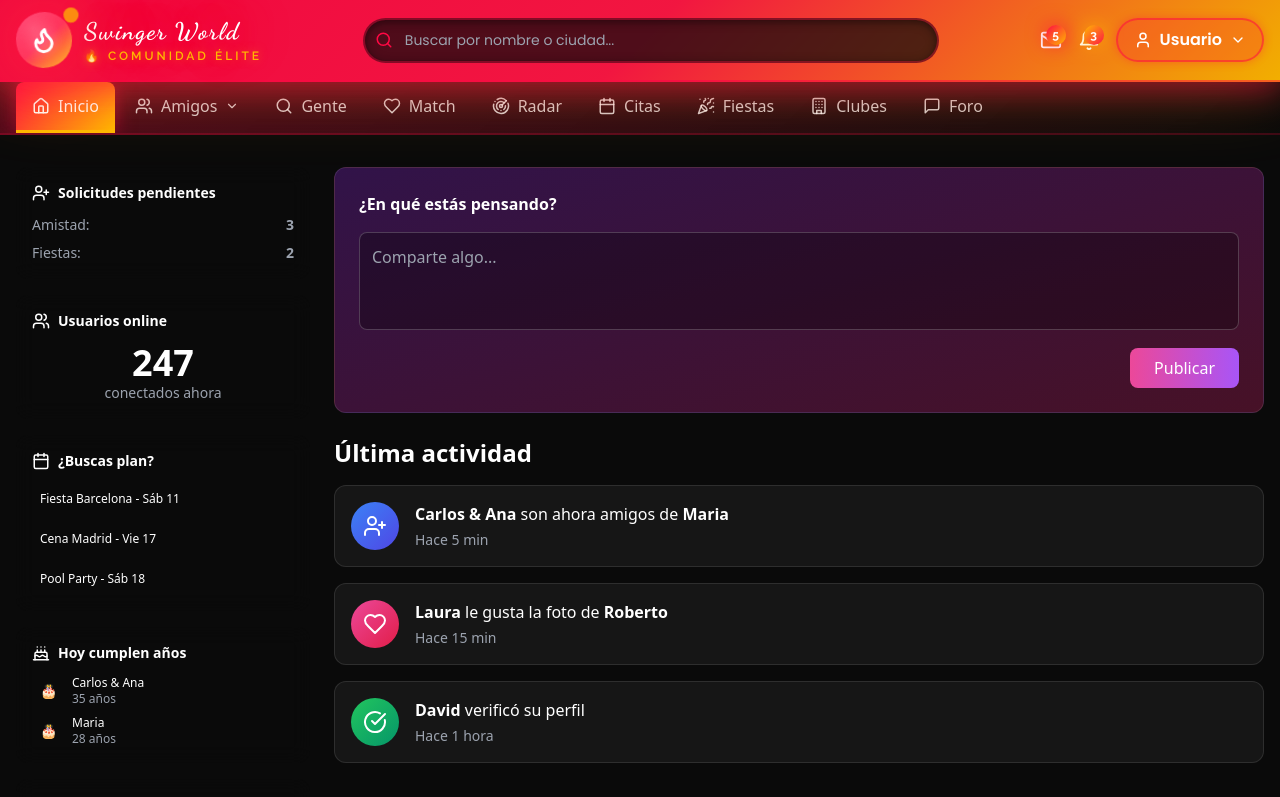
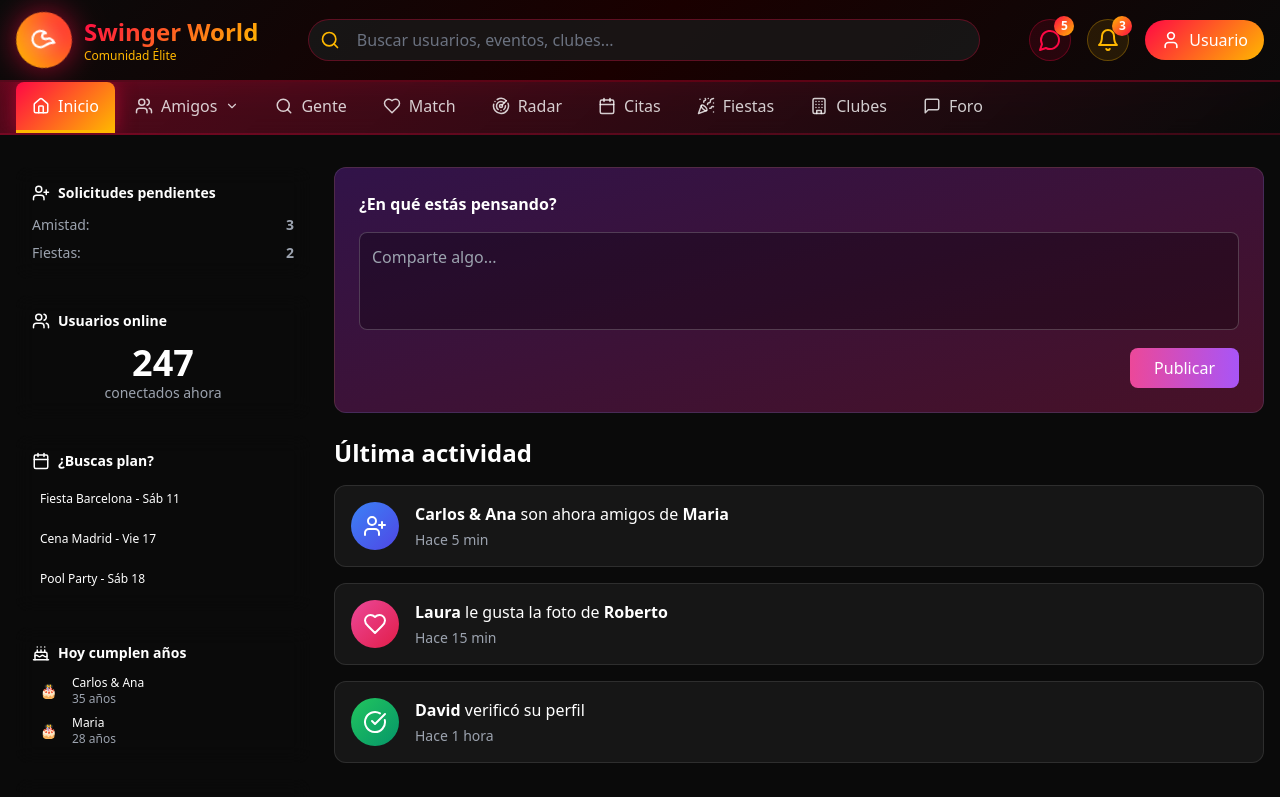
Before and after one commit to swinger79/swingerworldpro, a React (Vite) app: page / in a window 1280 px wide. Shown: the top 797 px of the page. Built offline with nearby package versions, Linux system fonts and the light colour scheme.

Commit message:
🎨 Clean TopNavBar: Remove orange, keep only red/gold/black

```diff
--- a/src/components/navigation/TopNavBar.jsx
+++ b/src/components/navigation/TopNavBar.jsx
@@ -1,158 +1,76 @@
-import React, { useState } from 'react';
-import { motion, AnimatePresence } from 'framer-motion';
-import { User, Mail, Bell, Search, ChevronDown, LogOut, Flame } from 'lucide-react';
+import React from 'react';
+import { Search, MessageCircle, Bell, User, Menu, Flame } from 'lucide-react';
+import { motion } from 'framer-motion';
 
-const TopNavBar = ({ currentUser = { name: 'Usuario', notifications: 3, messages: 5 }, onNavigate }) => {
-  const [showUserMenu, setShowUserMenu] = useState(false);
-  const [searchQuery, setSearchQuery] = useState('');
-
+const TopNavBar = ({ currentUser, onNavigate }) => {
   return (
-    <div className="sticky top-0 z-50" style={{
-      background: 'linear-gradient(135deg, rgba(255,8,68,0.95) 0%, rgba(255,23,68,0.95) 50%, rgba(255,184,0,0.95) 100%)',
-      backdropFilter: 'blur(20px)',
-      boxShadow: '0 8px 32px rgba(255,8,68,0.5), 0 0 80px rgba(255,184,0,0.3)',
-      borderBottom: '2px solid rgba(255,8,68,0.4)'
+    <div style={{
+      background: 'linear-gradient(135deg, #0A0A0A 0%, #1A0000 50%, #0A0A0A 100%)',
+      borderBottom: '2px solid rgba(255,8,68,0.3)',
+      boxShadow: '0 4px 20px rgba(255,8,68,0.2)'
     }}>
       <div className="max-w-7xl mx-auto px-4 py-3 flex items-center justify-between">
+        {/* Logo */}
+        <div className="flex items-center space-x-3 cursor-pointer" onClick={() => onNavigate('inicio')}>
           <motion.div
-          whileHover={{ scale: 1.08, rotate: [0, -5, 5, 0] }}
-          whileTap={{ scale: 0.95 }}
-          className="flex items-center space-x-3 cursor-pointer"
-          onClick={() => onNavigate('inicio')}
-        >
-          {/* Logo Moderno - Más sexy y dinámico */}
-          <motion.div
-            className="relative fire-pulse"
-            animate={{
-              rotate: [0, 5, -5, 0],
-            }}
-            transition={{
-              duration: 4,
-              repeat: Infinity,
-              ease: "easeInOut"
+            animate={{ rotate: 360 }}
+            transition={{ duration: 20, repeat: Infinity, ease: "linear" }}
+            className="w-14 h-14 rounded-full flex items-center justify-center relative"
+            style={{
+              background: 'linear-gradient(135deg, #FF0844 0%, #FFB800 100%)',
+              boxShadow: '0 0 30px rgba(255,8,68,0.6), inset 0 0 20px rgba(255,184,0,0.4)'
             }}
           >
-            {/* Círculo exterior con gradiente */}
-            <div className="w-14 h-14 rounded-full flex items-center justify-center relative overflow-hidden" style={{
-              background: 'linear-gradient(135deg, #FF0844 0%, #FF1744 50%, #FFB800 100%)',
-              boxShadow: '0 0 40px rgba(255,8,68,0.8), 0 0 80px rgba(255,184,0,0.4), inset 0 0 20px rgba(255,255,255,0.2)',
+            <Flame size={28} className="text-white" style={{ filter: 'drop-shadow(0 0 10px rgba(255,255,255,0.8))' }} />
+          </motion.div>
+          <div>
+            <h1 className="text-2xl font-bold font-display" style={{
+              background: 'linear-gradient(135deg, #FF0844 0%, #FFB800 100%)',
+              WebkitBackgroundClip: 'text',
+              WebkitTextFillColor: 'transparent'
             }}>
-              {/* Brillo interno animado */}
-              <motion.div
-                className="absolute inset-0 rounded-full"
-                style={{
-                  background: 'radial-gradient(circle at 30% 30%, rgba(255,255,255,0.4) 0%, transparent 60%)',
-                }}
-                animate={{
-                  scale: [1, 1.2, 1],
-                  opacity: [0.5, 0.8, 0.5]
-                }}
-                transition={{
-                  duration: 2,
-                  repeat: Infinity,
-                  ease: "easeInOut"
-                }}
-              />
-
-              {/* Icono de fuego en el centro */}
-              <Flame
-                size={28}
-                className="text-white relative z-10"
-                style={{
-                  filter: 'drop-shadow(0 0 10px rgba(255,255,255,0.8))',
-                  strokeWidth: 2.5
-                }}
-              />
+              Swinger World
+            </h1>
+            <p className="text-xs" style={{ color: '#FFB800' }}>Comunidad Élite</p>
+          </div>
         </div>
 
-            {/* Partículas decorativas */}
-            <motion.div
-              className="absolute -top-1 -right-1 w-3 h-3 rounded-full"
-              style={{ background: '#FFB800' }}
-              animate={{
-                scale: [1, 1.5, 1],
-                opacity: [1, 0.5, 1]
-              }}
-              transition={{
-                duration: 2,
-                repeat: Infinity,
-                delay: 0.5
-              }}
-            />
-          </motion.div>
-
-          <div>
-            <motion.h1
-              className="text-2xl font-bold text-white fire-text"
-              style={{
-                fontFamily: "'Dancing Script', cursive",
-                fontWeight: 700,
-                letterSpacing: '1.5px',
-                textShadow: '0 0 30px rgba(255,8,68,0.8), 0 0 60px rgba(255,184,0,0.5)'
-              }}
-              whileHover={{
-                scale: 1.05,
-                textShadow: '0 0 40px rgba(255,8,68,1), 0 0 80px rgba(255,184,0,0.8)'
-              }}
-            >
-              Swinger World
-            </motion.h1>
-            <p className="text-xs" style={{
-              color: '#FFB800',
-              fontFamily: "'Raleway', sans-serif",
-              fontWeight: 600,
-              letterSpacing: '3px',
-              textTransform: 'uppercase',
-              textShadow: '0 0 10px rgba(255,184,0,0.5)'
-            }}>
-              🔥 Comunidad Élite
-            </p>
-          </div>
-        </motion.div>
-
-        <div className="flex-1 max-w-xl mx-8">
+        {/* Search */}
+        <div className="flex-1 max-w-2xl mx-8">
           <div className="relative">
-            <Search className="absolute left-3 top-1/2 transform -translate-y-1/2" size={18} style={{ color: '#FF0844' }} />
+            <Search size={20} className="absolute left-3 top-1/2 transform -translate-y-1/2" style={{ color: '#FFB800' }} />
             <input
               type="text"
-              placeholder="Buscar por nombre o ciudad..."
-              value={searchQuery}
-              onChange={(e) => setSearchQuery(e.target.value)}
-              className="w-full py-2.5 pl-10 pr-4 text-white placeholder-gray-400 focus:outline-none rounded-full transition-all"
+              placeholder="Buscar usuarios, eventos, clubes..."
+              className="w-full pl-12 pr-4 py-2 rounded-full text-white placeholder-gray-500 transition-all"
               style={{
-                background: 'rgba(10,10,10,0.7)',
-                border: '2px solid rgba(255,8,68,0.3)',
-                boxShadow: 'inset 0 2px 10px rgba(0,0,0,0.5)',
-                fontFamily: "'Poppins', sans-serif",
-                fontSize: '0.875rem',
-                fontWeight: 400
+                background: 'rgba(26,26,26,0.8)',
+                border: '1px solid rgba(255,8,68,0.3)',
+                outline: 'none'
               }}
-              onFocus={(e) => {
-                e.target.style.border = '2px solid rgba(255,8,68,0.6)';
-                e.target.style.boxShadow = '0 0 30px rgba(255,8,68,0.5), inset 0 2px 10px rgba(0,0,0,0.5)';
-              }}
-              onBlur={(e) => {
-                e.target.style.border = '2px solid rgba(255,8,68,0.3)';
-                e.target.style.boxShadow = 'inset 0 2px 10px rgba(0,0,0,0.5)';
-              }}
+              onFocus={(e) => e.target.style.borderColor = '#FF0844'}
+              onBlur={(e) => e.target.style.borderColor = 'rgba(255,8,68,0.3)'}
             />
           </div>
         </div>
 
+        {/* Actions */}
         <div className="flex items-center space-x-4">
           <motion.button
-            whileHover={{ scale: 1.15, rotate: 10 }}
+            whileHover={{ scale: 1.1 }}
             whileTap={{ scale: 0.9 }}
             onClick={() => onNavigate('mensajes')}
-            className="relative text-white transition-all"
+            className="relative p-2 rounded-full transition-all"
+            style={{
+              background: 'rgba(255,8,68,0.1)',
+              border: '1px solid rgba(255,8,68,0.3)'
+            }}
           >
-            <Mail size={22} />
+            <MessageCircle size={24} style={{ color: '#FF0844' }} />
             {currentUser.messages > 0 && (
-              <span className="absolute -top-1 -right-1 text-white text-xs rounded-full w-5 h-5 flex items-center justify-center fire-pulse" style={{
+              <span className="absolute -top-1 -right-1 w-5 h-5 rounded-full flex items-center justify-center text-xs font-bold" style={{
                 background: 'linear-gradient(135deg, #FF0844 0%, #FFB800 100%)',
-                boxShadow: '0 0 20px rgba(255,8,68,0.8)',
-                fontFamily: "'Raleway', sans-serif",
-                fontWeight: 700
+                color: 'white'
               }}>
                 {currentUser.messages}
               </span>
@@ -160,91 +78,39 @@ const TopNavBar = ({ currentUser = { name: 'Usuario', notifications: 3, messages
           </motion.button>
 
           <motion.button
-            whileHover={{ scale: 1.15, rotate: -10 }}
+            whileHover={{ scale: 1.1 }}
             whileTap={{ scale: 0.9 }}
             onClick={() => onNavigate('avisos')}
-            className="relative text-white transition-all"
+            className="relative p-2 rounded-full transition-all"
+            style={{
+              background: 'rgba(255,184,0,0.1)',
+              border: '1px solid rgba(255,184,0,0.3)'
+            }}
           >
-            <Bell size={22} />
+            <Bell size={24} style={{ color: '#FFB800' }} />
             {currentUser.notifications > 0 && (
-              <span className="absolute -top-1 -right-1 text-white text-xs rounded-full w-5 h-5 flex items-center justify-center fire-pulse" style={{
-                background: 'linear-gradient(135deg, #FFB800 0%, #FF1744 100%)',
-                boxShadow: '0 0 20px rgba(255,184,0,0.8)',
-                fontFamily: "'Raleway', sans-serif",
-                fontWeight: 700
+              <span className="absolute -top-1 -right-1 w-5 h-5 rounded-full flex items-center justify-center text-xs font-bold" style={{
+                background: 'linear-gradient(135deg, #FFB800 0%, #FF0844 100%)',
+                color: 'white'
               }}>
                 {currentUser.notifications}
               </span>
             )}
           </motion.button>
 
-          <div className="relative">
           <motion.button
-              whileHover={{ scale: 1.08 }}
-              whileTap={{ scale: 0.95 }}
-              onClick={() => setShowUserMenu(!showUserMenu)}
-              className="flex items-center space-x-2 rounded-full px-4 py-2 transition-all"
+            whileHover={{ scale: 1.1 }}
+            whileTap={{ scale: 0.9 }}
+            onClick={() => onNavigate('perfil')}
+            className="flex items-center space-x-2 px-4 py-2 rounded-full transition-all"
             style={{
-                background: 'rgba(255,8,68,0.2)',
-                border: '2px solid rgba(255,8,68,0.5)',
-                boxShadow: showUserMenu ? '0 0 30px rgba(255,8,68,0.8)' : '0 0 10px rgba(255,8,68,0.3)',
-                fontFamily: "'Poppins', sans-serif",
-                fontWeight: 600
+              background: 'linear-gradient(135deg, #FF0844 0%, #FFB800 100%)',
+              color: 'white'
             }}
           >
-              <User size={18} className="text-white" />
-              <span className="text-white">{currentUser.name}</span>
-              <ChevronDown size={16} className="text-white" style={{
-                transform: showUserMenu ? 'rotate(180deg)' : 'rotate(0)',
-                transition: 'transform 0.3s'
-              }} />
+            <User size={20} />
+            <span className="font-medium">{currentUser.name}</span>
           </motion.button>
-
-            <AnimatePresence>
-              {showUserMenu && (
-                <motion.div
-                  initial={{ opacity: 0, y: -10, scale: 0.95 }}
-                  animate={{ opacity: 1, y: 0, scale: 1 }}
-                  exit={{ opacity: 0, y: -10, scale: 0.95 }}
-                  className="absolute right-0 mt-2 w-56 rounded-xl shadow-2xl overflow-hidden"
-                  style={{
-                    background: 'linear-gradient(145deg, rgba(255,8,68,0.95) 0%, rgba(10,10,10,0.98) 100%)',
-                    border: '2px solid rgba(255,8,68,0.4)',
-                    boxShadow: '0 0 50px rgba(255,8,68,0.6)',
-                    fontFamily: "'Poppins', sans-serif"
-                  }}
-                >
-                  {[
-                    { label: 'Tu Perfil', action: () => onNavigate('perfil') },
-                    { label: 'Editar perfil', action: () => onNavigate('editar-perfil') },
-                    { label: 'Cerrar sesión', action: () => console.log('Logout'), icon: LogOut }
-                  ].map((item, idx) => (
-                    <button
-                      key={idx}
-                      onClick={() => { item.action(); setShowUserMenu(false); }}
-                      className="w-full px-4 py-3 text-white text-left transition-all flex items-center gap-2"
-                      style={{
-                        background: 'transparent',
-                        fontWeight: 500,
-                        fontSize: '0.875rem'
-                      }}
-                      onMouseEnter={(e) => {
-                        e.target.style.background = 'rgba(255,8,68,0.3)';
-                        e.target.style.boxShadow = 'inset 0 0 20px rgba(255,8,68,0.2)';
-                      }}
-                      onMouseLeave={(e) => {
-                        e.target.style.background = 'transparent';
-                        e.target.style.boxShadow = 'none';
-                      }}
-                    >
-                      {item.icon && <item.icon size={16} />}
-                      {item.label}
-                    </button>
-                  ))}
-                </motion.div>
-              )}
-            </AnimatePresence>
-          </div>
         </div>
       </div>
     </div>
```
Lines whose indentation alone changed are shown as unchanged.
